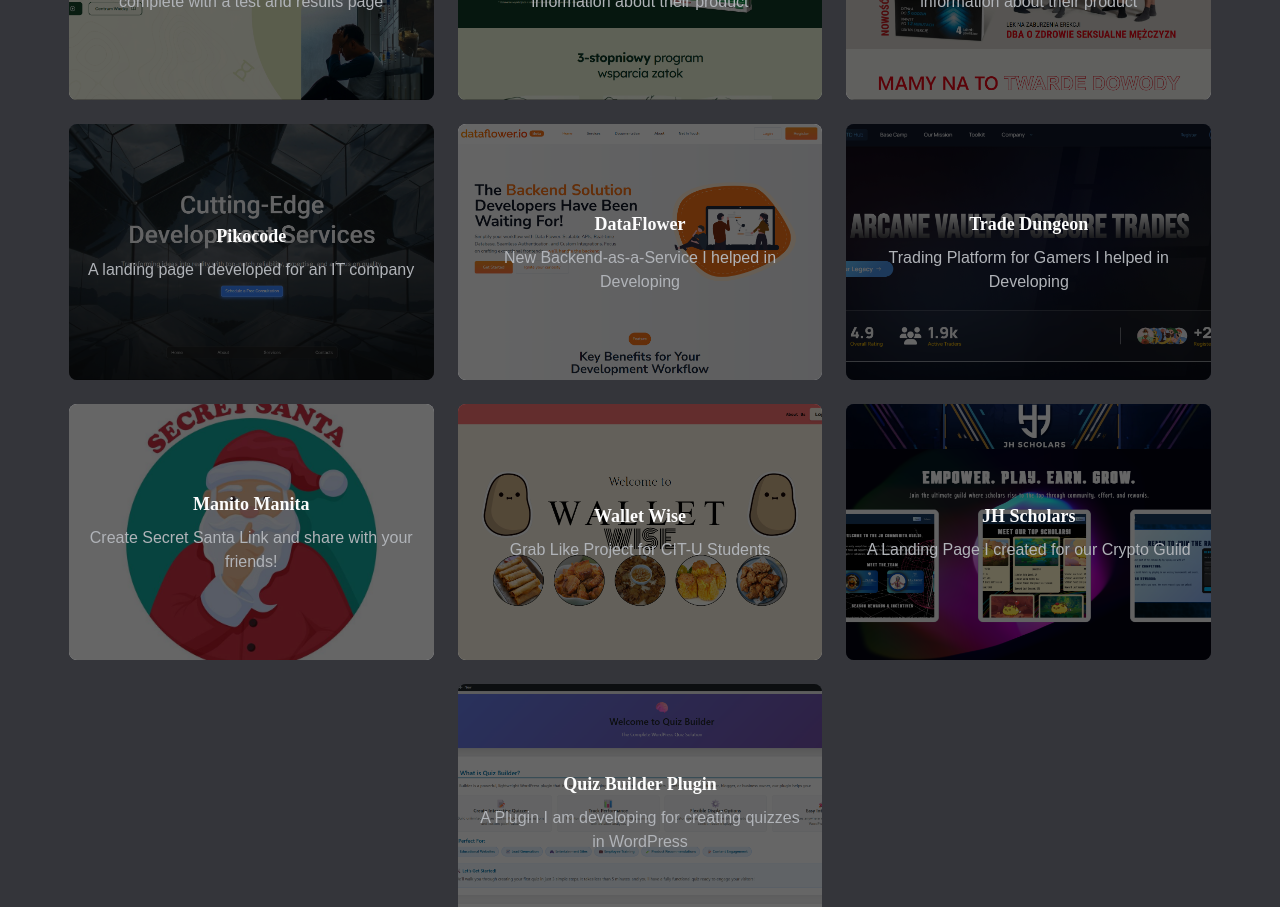
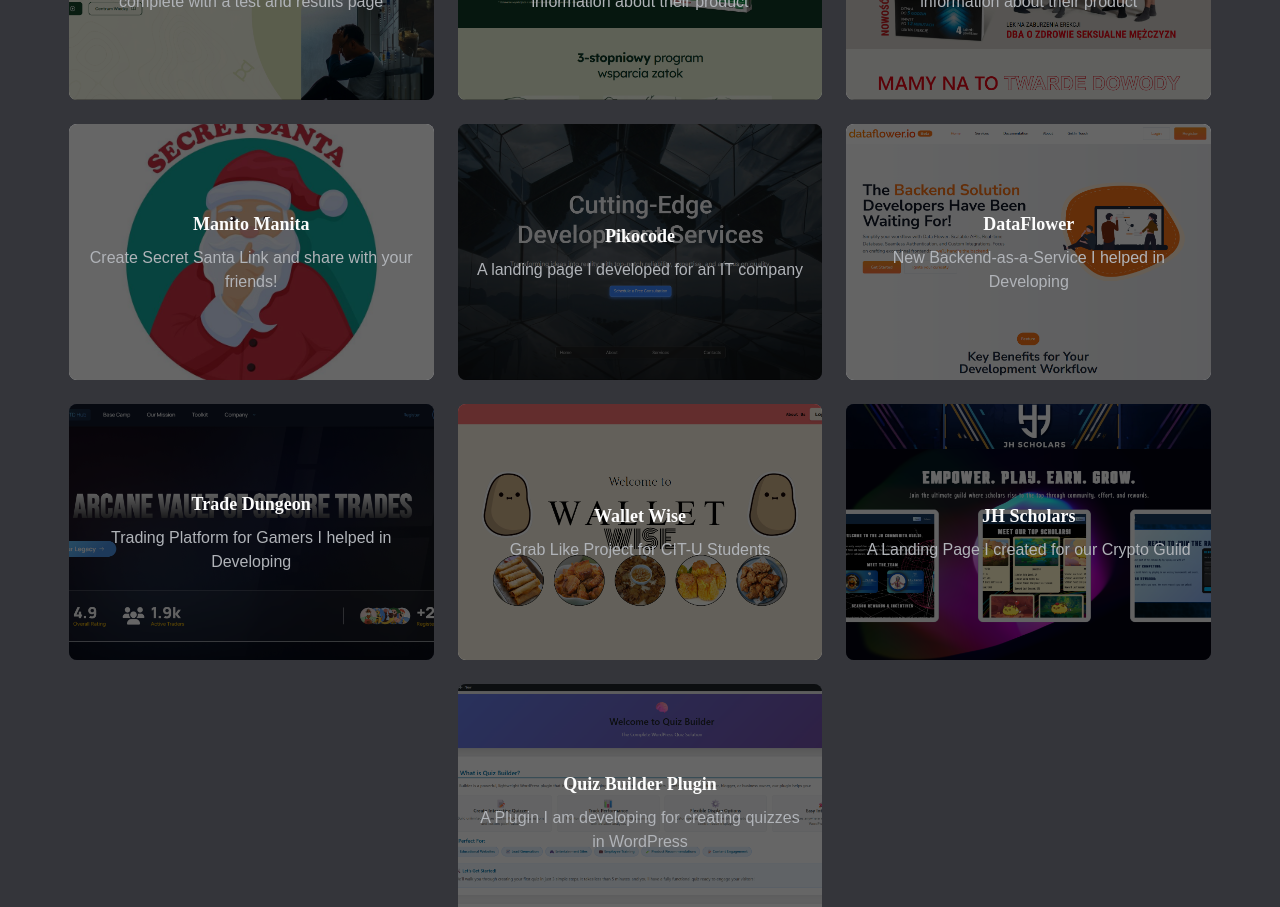
Before and after one commit to SeanVenz/seanvcq, a React (Create React App) app: page / in a window 1280 px wide. Shown: the part 2940-3847 px from the top of the page. Built offline with nearby package versions, Linux system fonts and the light colour scheme.

Commit message:
re-arrange

```diff
--- a/src/constants/constant.js
+++ b/src/constants/constant.js
@@ -152,6 +152,15 @@ export const projectData = [
         category: 'work',
         techStack: ['WordPress', 'PHP', 'MySQL', 'Bootstrap', 'JavaScript']
     },
+        {
+        title: 'Manito Manita',
+        link: 'https://manito-manita.vercel.app/',
+        img: secretSanta,
+        alt: "Secret Santa",
+        desc: 'Create Secret Santa Link and share with your friends!',
+        category: 'personal',
+        techStack: ['React', 'Tailwind', 'Firebase', 'JavaScript']
+    },
     {
         title: 'Pikocode',
         link: 'https://pikocode.com/',
@@ -178,15 +187,6 @@ export const projectData = [
         desc: 'Trading Platform for Gamers I helped in Developing',
         category: 'work',
         techStack: ['React', 'Laravel', 'MySQL', 'Tailwind']
-    },
-    {
-        title: 'Manito Manita',
-        link: 'https://manito-manita.vercel.app/',
-        img: secretSanta,
-        alt: "Secret Santa",
-        desc: 'Create Secret Santa Link and share with your friends!',
-        category: 'personal',
-        techStack: ['React', 'Tailwind', 'Firebase', 'JavaScript']
     },
     {
         title: 'Wallet Wise',
```
